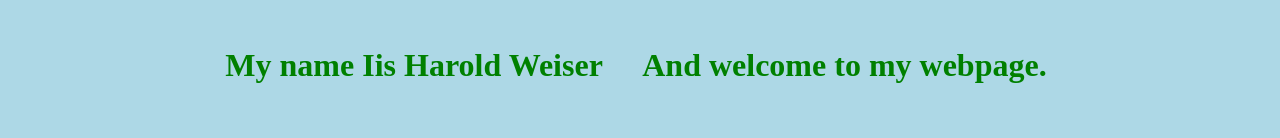
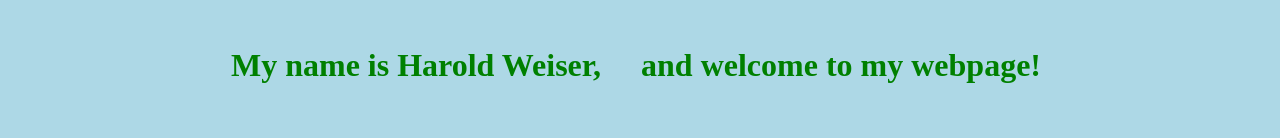
Before and after one commit to hweiser/hweiser.github.io, a plain HTML site: page index.html in a window 1280 px wide. Shown: the top 138 px of the page. Drawn offline with Linux system fonts and the light colour scheme; grey boxes are pictures that could not be loaded.

Commit message:
Update index.html

```diff
--- a/index.html
+++ b/index.html
@@ -16,8 +16,8 @@
 
 <center>
 <h1>
-  <font color="green">My name Iis Harold Weiser
-    And welcome to my webpage.
+  <font color="green">My name is Harold Weiser,
+    and welcome to my webpage!
   </font>
 </h1>
 </center>
```
